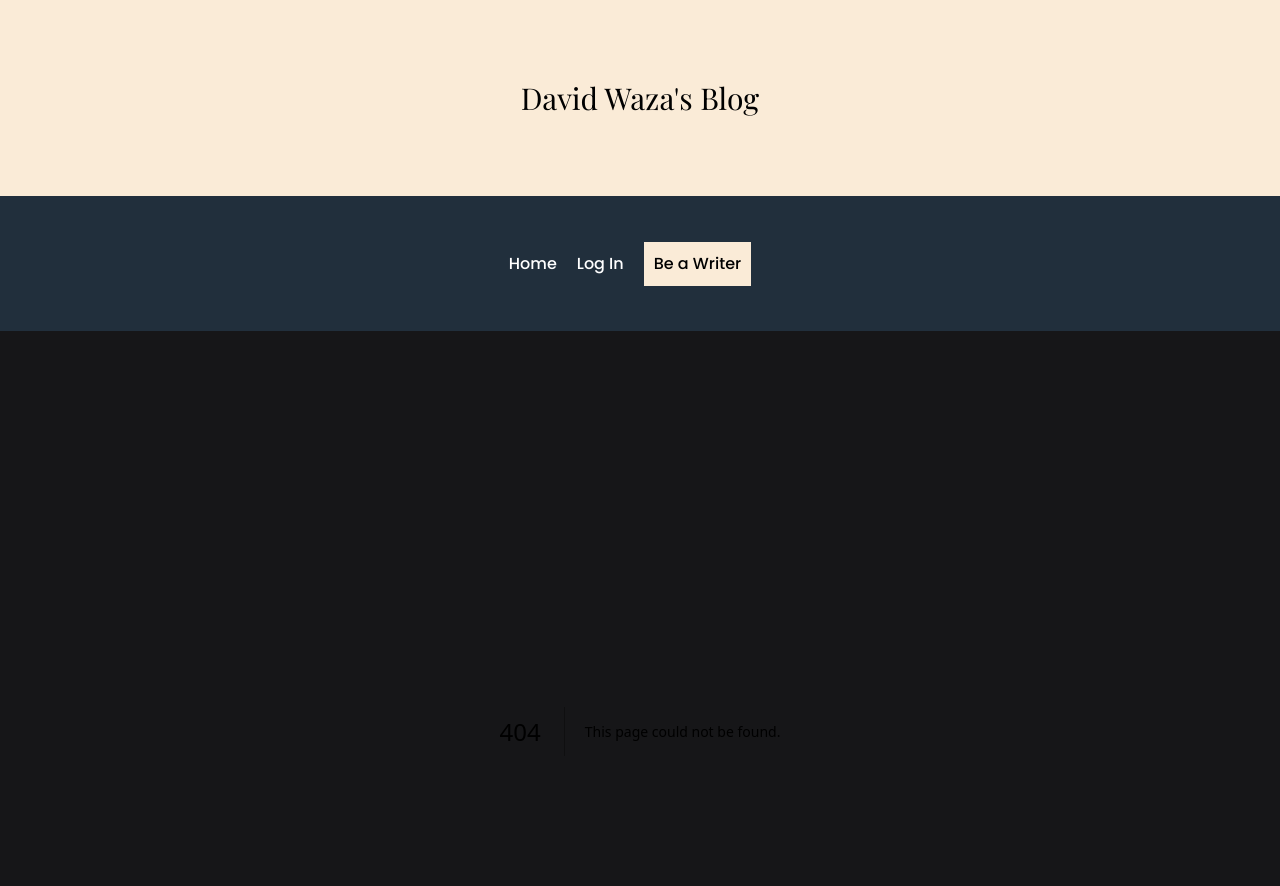
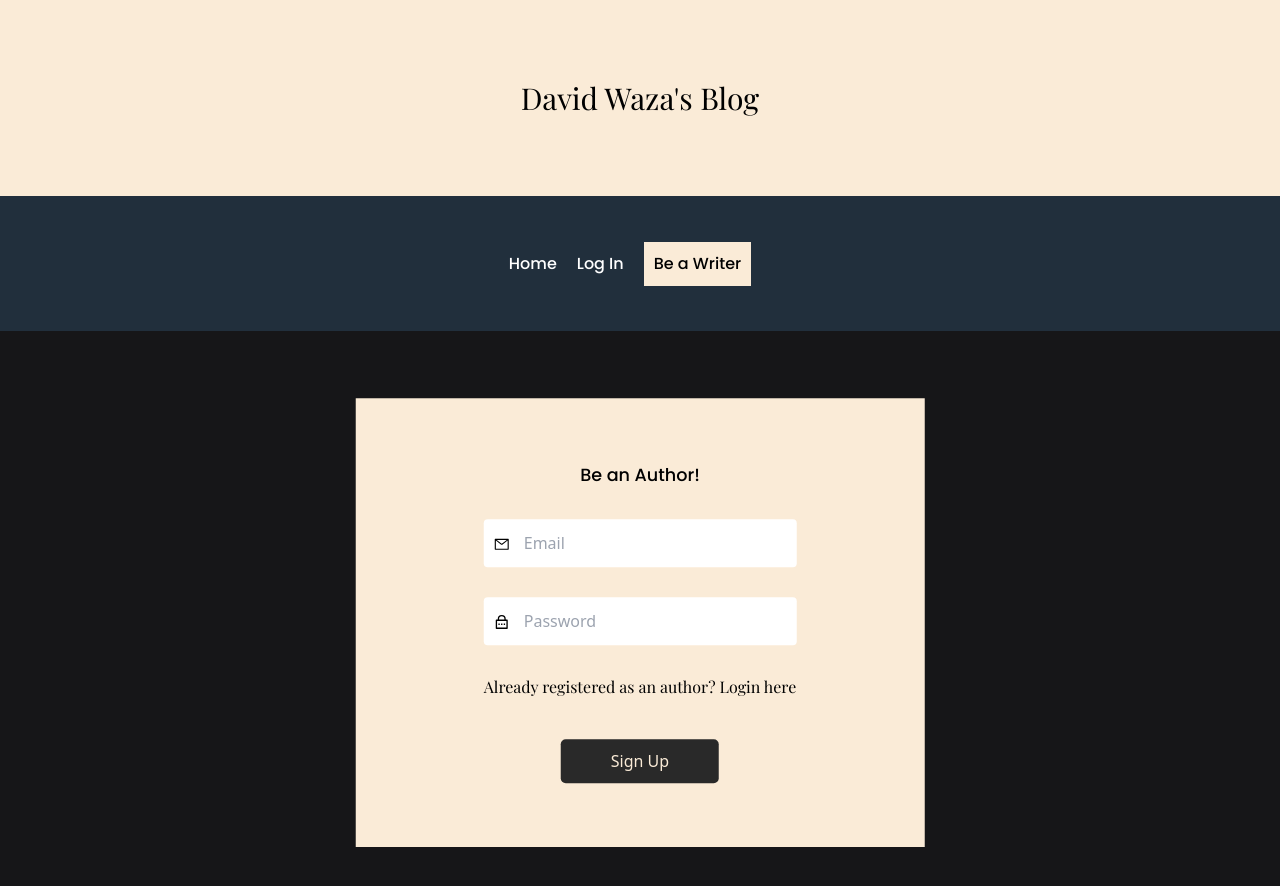
Before and after one commit to DavidWaza/waza-blog, a Next.js app: page /login in a window 1280 px wide. Before the commit this address had no page. Shown: the top 886 px of the page. After the commit the page ends 847 px from the top, so only its background shows below. Built offline with nearby package versions, Linux system fonts and the light colour scheme.

Commit message:
created the login page

```diff
--- /dev/null
+++ b/src/pages/dashboard.tsx
@@ -0,0 +1,11 @@
+const Dashboard = () => {
+  return (
+    <>
+      <div>
+        <p className="text-white text-center">dashboard</p>
+      </div>
+    </>
+  );
+};
+
+export default Dashboard;
--- a/src/pages/index.tsx
+++ b/src/pages/index.tsx
@@ -1,8 +1,9 @@
-import { ToastContainer, toast } from "react-toastify";
 
 export default function Home() {
   return(
     <main>
+      <p className="text-white">Hello javascript</p>
+
     </main>
   )
 }
--- /dev/null
+++ b/src/pages/login.tsx
@@ -0,0 +1,128 @@
+import React, { useState } from "react";
+import styles from "../styles/signup.module.css";
+import { AiOutlineMail } from "react-icons/ai";
+import { RiLockPasswordLine } from "react-icons/ri";
+import { useRouter } from "next/navigation";
+import { toast } from "react-toastify";
+import Link from "next/link";
+
+export interface usersProps {
+  name: string;
+  email: string;
+  password: any;
+}
+
+// export interface inputProps {
+//   type: string;
+//   name: string;
+//   value: {};
+//   onChange: {};
+//   placeholder: string;
+//   className: string;
+// }
+
+const Login: React.FC<usersProps> = ({ name, email, password }) => {
+  const admins = [
+    {
+      name: "david",
+      email: "wes@gmail.com",
+      password: "wes12345",
+      isValid: true,
+    },
+    {
+      name: "Gad",
+      email: "gad@gmail.com",
+      password: "gadjacobs",
+      isValid: true,
+    },
+    {
+      name: "sosoa",
+      email: "soso@gmail.com",
+      password: "sosolay",
+      isValid: true,
+    },
+  ];
+
+  const [users, setUsers] = useState({
+    email: "",
+    password: "",
+  });
+  const [loggedInUser, setLoggedInUser] = useState({});
+  const [isSignedIn, setIsSignedIn] = useState(false);
+  const [message, setMessage] = useState("");
+
+  const handleSubmit = (e: any) => {
+    e.preventDefault;
+  };
+
+  const login = (e: any) => {
+    e.preventDefault();
+    let loggedInUser;
+    if (users.email && users.password) {
+      loggedInUser = admins.filter(
+        (admin) =>
+          users.email === admin.email && users.password === admin.password
+      );
+      if (loggedInUser.length == 1) {
+        setLoggedInUser(loggedInUser[0]);
+        setIsSignedIn(true);
+      }
+      setMessage("error logging in");
+    }
+    setMessage("Fields cannot be empty");
+  };
+  return (
+    <>
+      <div className={styles.wrapper}>
+        <div className={styles.container}>
+          <p>Be an Author!</p>
+          <form onSubmit={handleSubmit} autoComplete="off">
+            <div className="my-[30px] mx-[0px]">
+              <AiOutlineMail className={styles.icon} />
+              <input
+                type="text"
+                name="email"
+                value={users.email}
+                onChange={(e: React.FormEvent<HTMLInputElement>) =>
+                  setUsers({ ...users, email: e.target.value })
+                }
+                placeholder="Email"
+                className="py-3 px-10 w-full inline-block rounded"
+              />
+              {message && <p>{message}</p>}
+            </div>
+
+            <div className="my-[30px] mx-[0px]">
+              <RiLockPasswordLine className={styles.icon} />
+              <input
+                type="password"
+                name="password"
+                value={users.password}
+                onChange={(e: React.FormEvent<HTMLInputElement>) =>
+                  setUsers({ ...users, password: e.target.value })
+                }
+                placeholder="Password"
+                className="py-3 px-10 w-full inline-block rounded"
+              />
+              {message && <p>{message}</p>}
+            </div>
+
+            <div className={styles.authorAlready}>
+              <p>
+                Already registered as an author?{" "}
+                <span>
+                  <Link href="/login">Login here</Link>
+                </span>
+              </p>
+            </div>
+            <div className={styles.button}>
+              <button onClick={(e) => login(e)}>Sign Up</button>
+            </div>
+          </form>
+        </div>
+      </div>
+    </>
+  );
+};
+
+export default Login;
--- a/src/pages/signup.tsx
+++ b/src/pages/signup.tsx
@@ -1,5 +1,4 @@
 "use client";
-
 import Link from "next/link";
 import styles from '../styles/signup.module.css'
 import React, { useState } from "react";
@@ -121,7 +120,7 @@ const Signup:React.FC<signupProps> = () => {
               value={state.firstName}
               onChange={handleInputChange}
               placeholder="First Name"
-              className="py-3 px-10 w-full inline-block"
+              className="py-3 px-10 w-full inline-block rounded"
             />
             {firstMessage && <p className={styles.error}>{firstMessage}</p>}
           </div>
@@ -133,7 +132,7 @@ const Signup:React.FC<signupProps> = () => {
               value={state.lastName}
               onChange={handleInputChange}
               placeholder="Last Name"
-              className="py-3 px-10 w-full inline-block"
+              className="py-3 px-10 w-full inline-block rounded"
 
             />
             {lastMessage && <p className={styles.error}>{lastMessage}</p>}
@@ -146,7 +145,7 @@ const Signup:React.FC<signupProps> = () => {
               value={state.email}
               onChange={handleInputChange}
               placeholder="Email"
-              className="py-3 px-10 w-full inline-block"
+              className="py-3 px-10 w-full inline-block rounded"
 
             />
             {emailMessage && <p className={styles.error}>{emailMessage}</p>}
```
